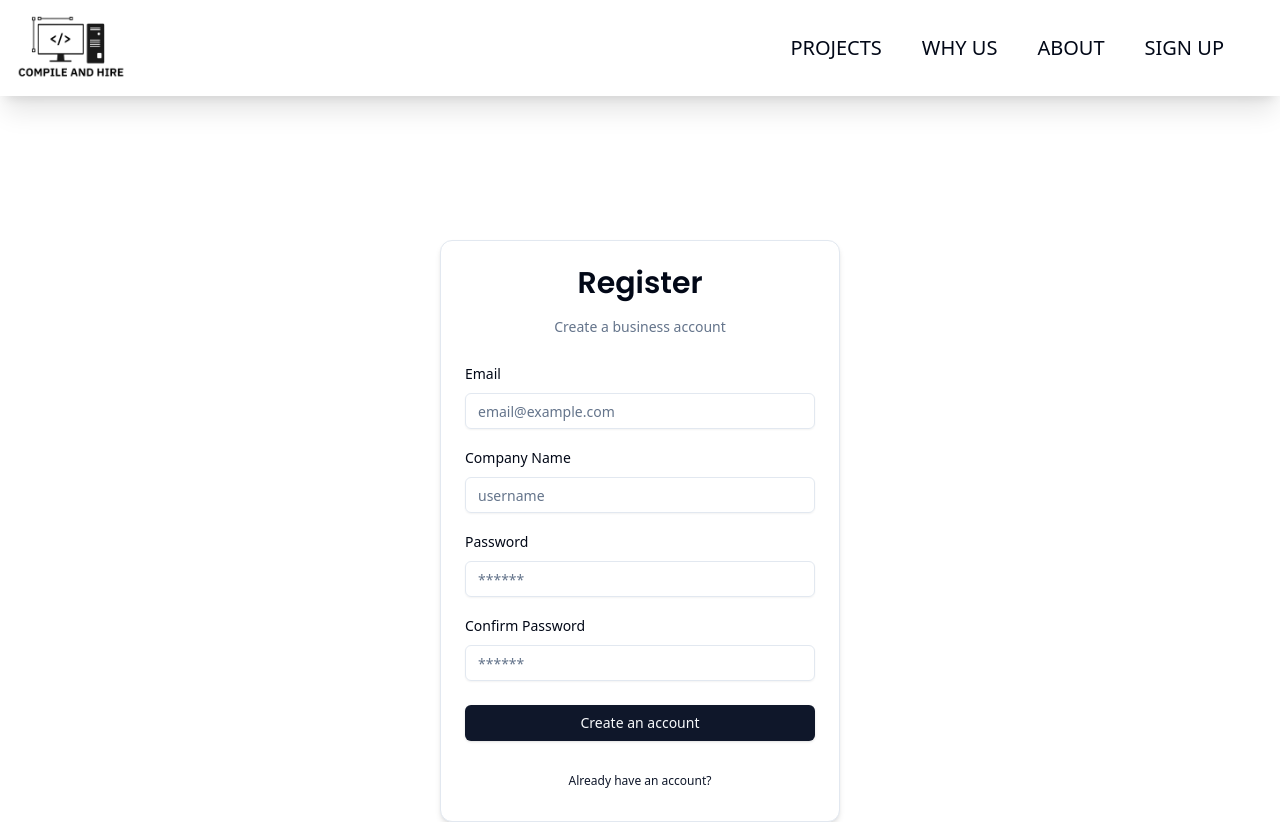
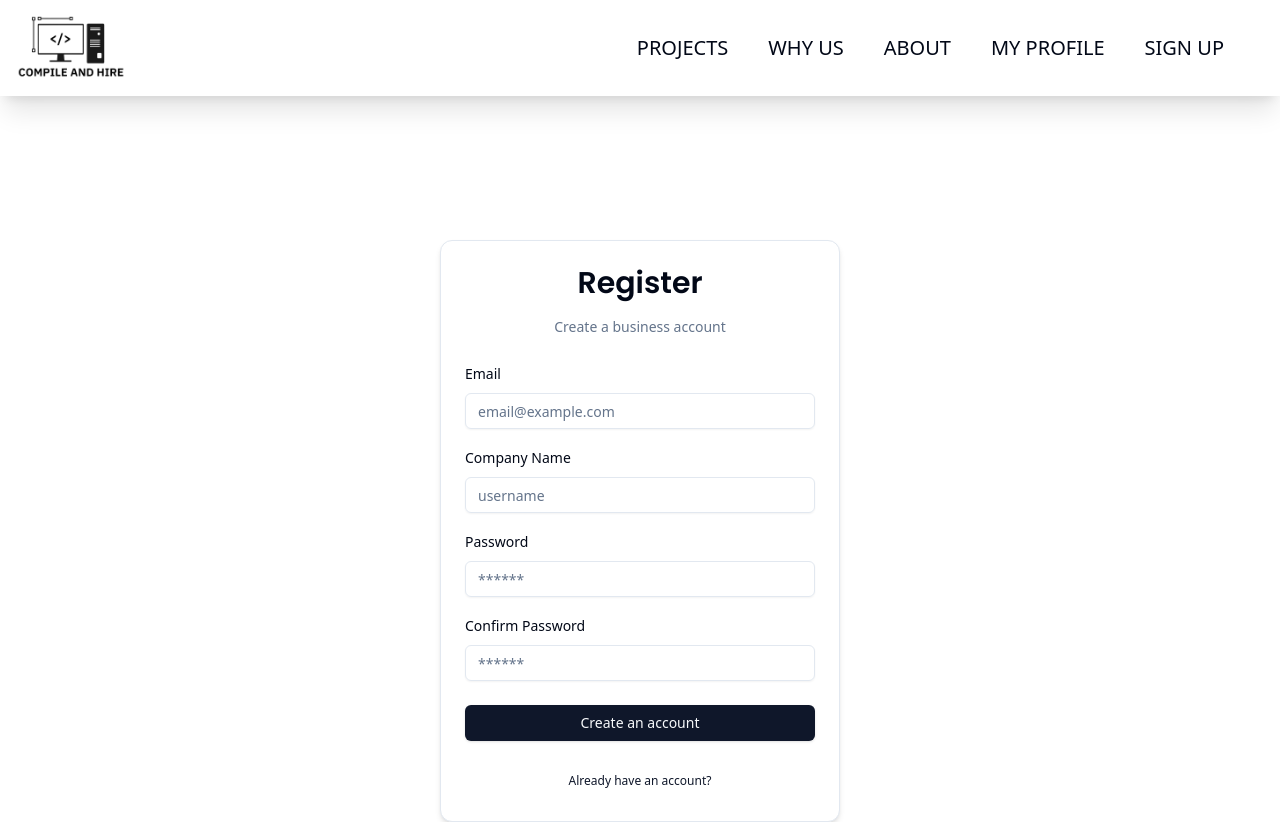
Before and after one commit to thomasbulll/Compile-And-Hire, a Next.js app: page /auth/business-register in a window 1280 px wide. Shown: the top 822 px of the page. Built offline with nearby package versions, Linux system fonts and the light colour scheme; no server answers.

Commit message:
Match settings links to the navbar

```diff
--- a/components/NavBar.tsx
+++ b/components/NavBar.tsx
@@ -46,8 +46,12 @@ const NavBar = () => {
                 <li className="ml-10 uppercase hover:border-b text-xl">My Projects</li>
               </Link>
             )}
-            {currentUser && (
-              <Link href="/settings/profile">
+            {currentUser && isBusiness ? (
+              <Link href="/settings/business-profile">
+                <li className="ml-10 uppercase hover:border-b text-xl">My Profile</li>
+              </Link>
+            ) : (
+              <Link href="/settings/student-profile">
                 <li className="ml-10 uppercase hover:border-b text-xl">My Profile</li>
               </Link>
             )}
@@ -99,6 +103,19 @@ const NavBar = () => {
                 Why us
               </li>
             </Link>
+            {currentUser && isBusiness ? (
+              <Link href="/settings/business-profile">
+                <li onClick={() => setMenuOpen(false)}>
+                  My Profile
+                </li>
+              </Link>
+            ) : (
+              <Link href="/settings/student-profile">
+                <li onClick={() => setMenuOpen(false)}>
+                  My Profile
+                </li>
+              </Link>
+            )}
             <Link href="/about">
               <li onClick={() => setMenuOpen(false)}>
                 About
```
